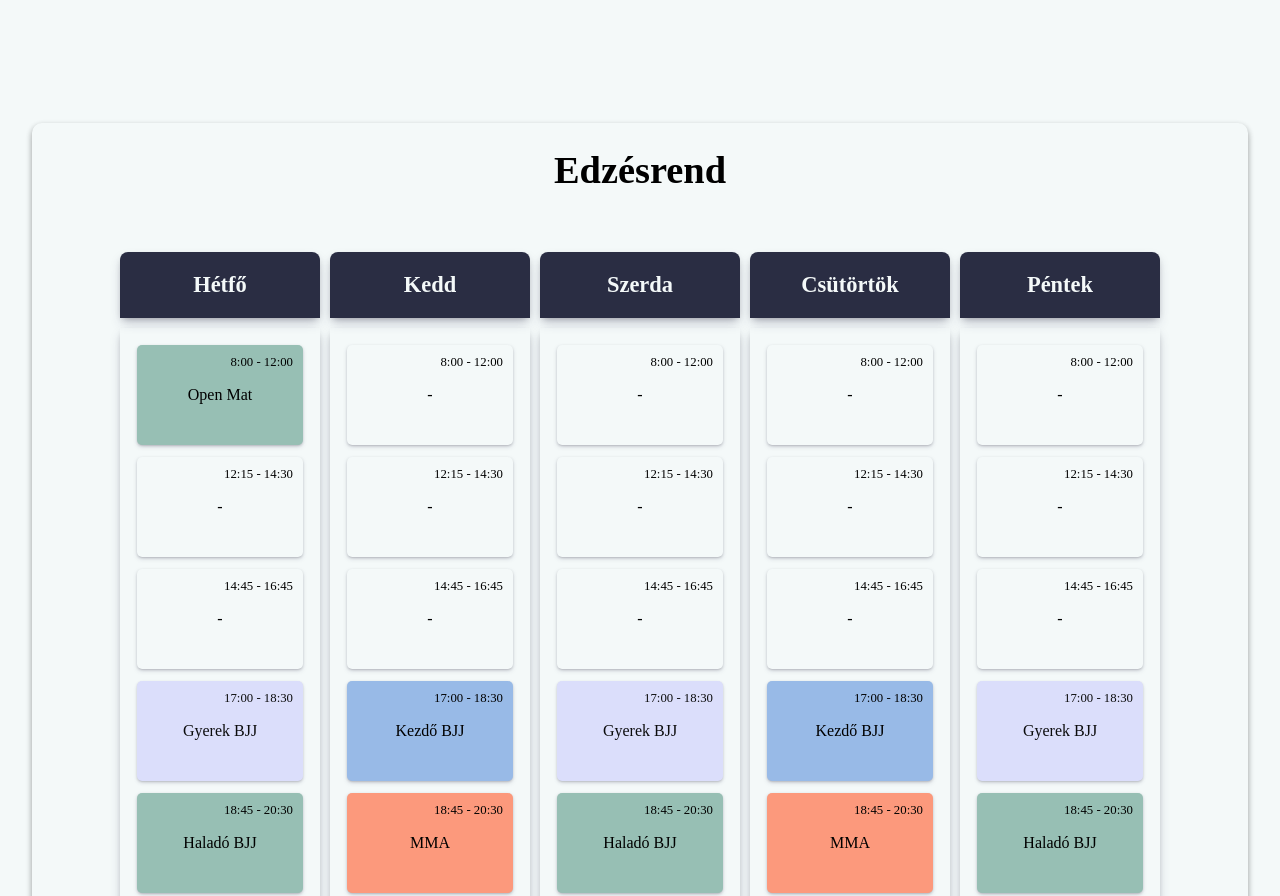
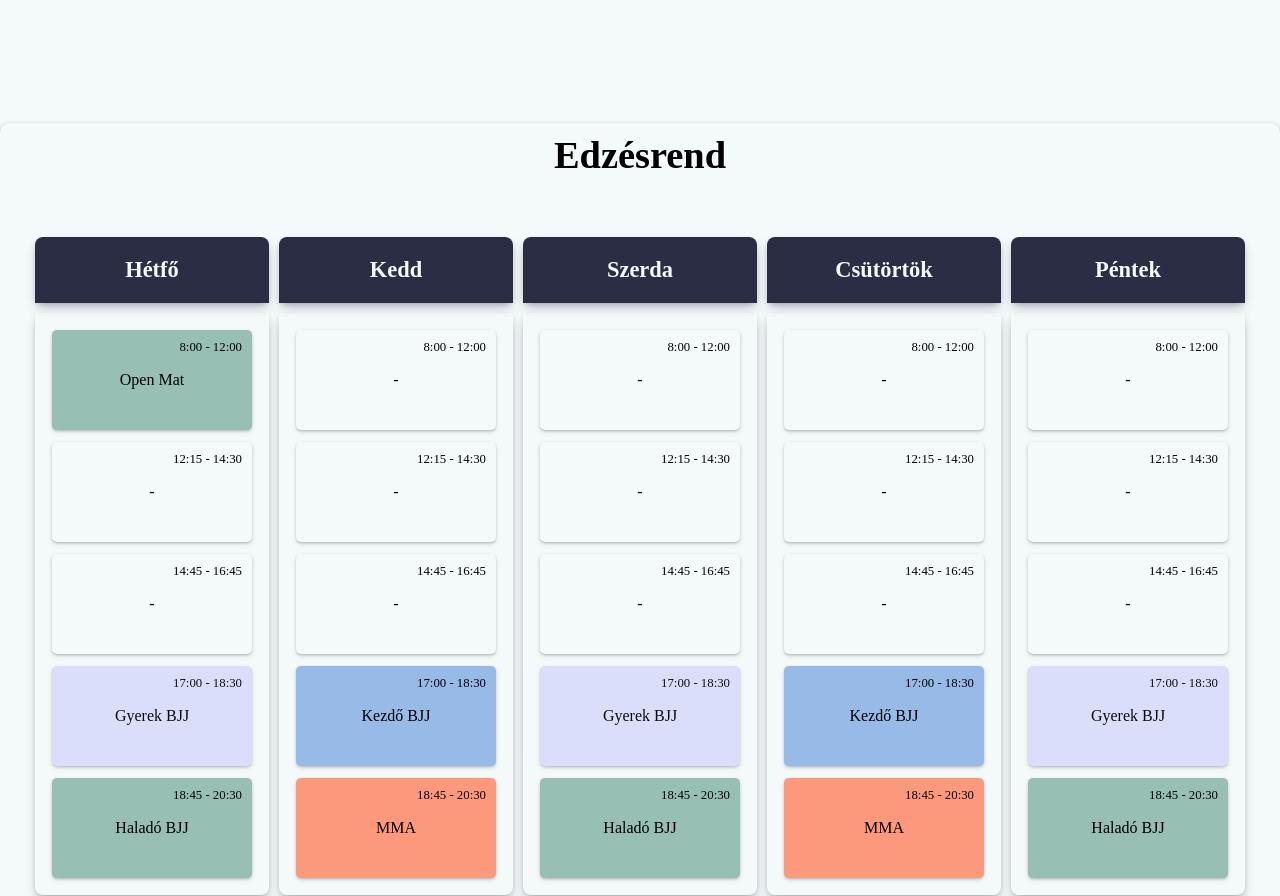
Before and after one commit to Kiscsako/bjj-pecs, a plain HTML site: page trainings/trainings.html in a window 1280 px wide. Shown: the part 760-1656 px from the top of the page. Drawn offline with Linux system fonts and the light colour scheme; a web font is replaced by a local one.

Commit message:
additional modifications

```diff
--- a/css/styles.css
+++ b/css/styles.css
@@ -48,9 +48,9 @@ nav {
 
 main {
     display: block;
-    width: 95%;
+    width: 100%;
     margin: 20px auto;
-    padding: 25px;
+    padding: 10px;
     box-shadow: rgba(0, 0, 0, 0.16) 0px 3px 6px,
                 rgba(0, 0, 0, 0.23) 0px 3px 6px;
     border-radius: 10px;
@@ -441,6 +441,7 @@ border-radius: 10px;
 ---------- Timetable ----------
 */
 
+main .sch
 .schedule-container {
     display: flex;
     width: 100%;
@@ -489,6 +490,7 @@ border-radius: 10px;
 .schedule-item {
     position: relative;
     min-height: 100px;
+    min-width: 200px;
     display: flex;
     justify-content: center;
     align-items: center;
--- a/trainings/trainings.html
+++ b/trainings/trainings.html
@@ -65,8 +65,8 @@
       </div>
     </heading>
     <main>
-        <h1 class="schedule-title">Edzésrend</h1>
         <div class="schedule-container">
+            <h1 class="schedule-title">Edzésrend</h1>
             <div class="schedule">
                 <div class="day day-title"><h3>Hétfő</h3>
                 <div class="schedule-content">
```
